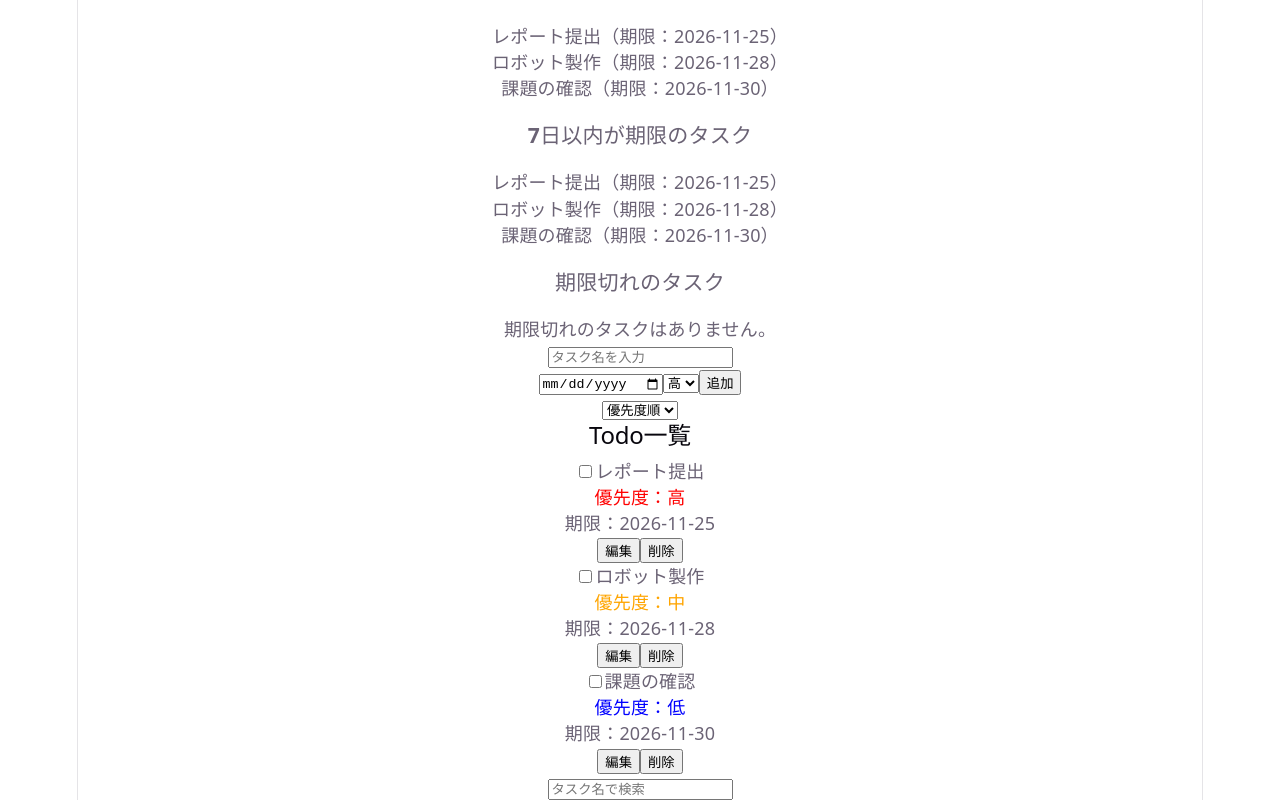
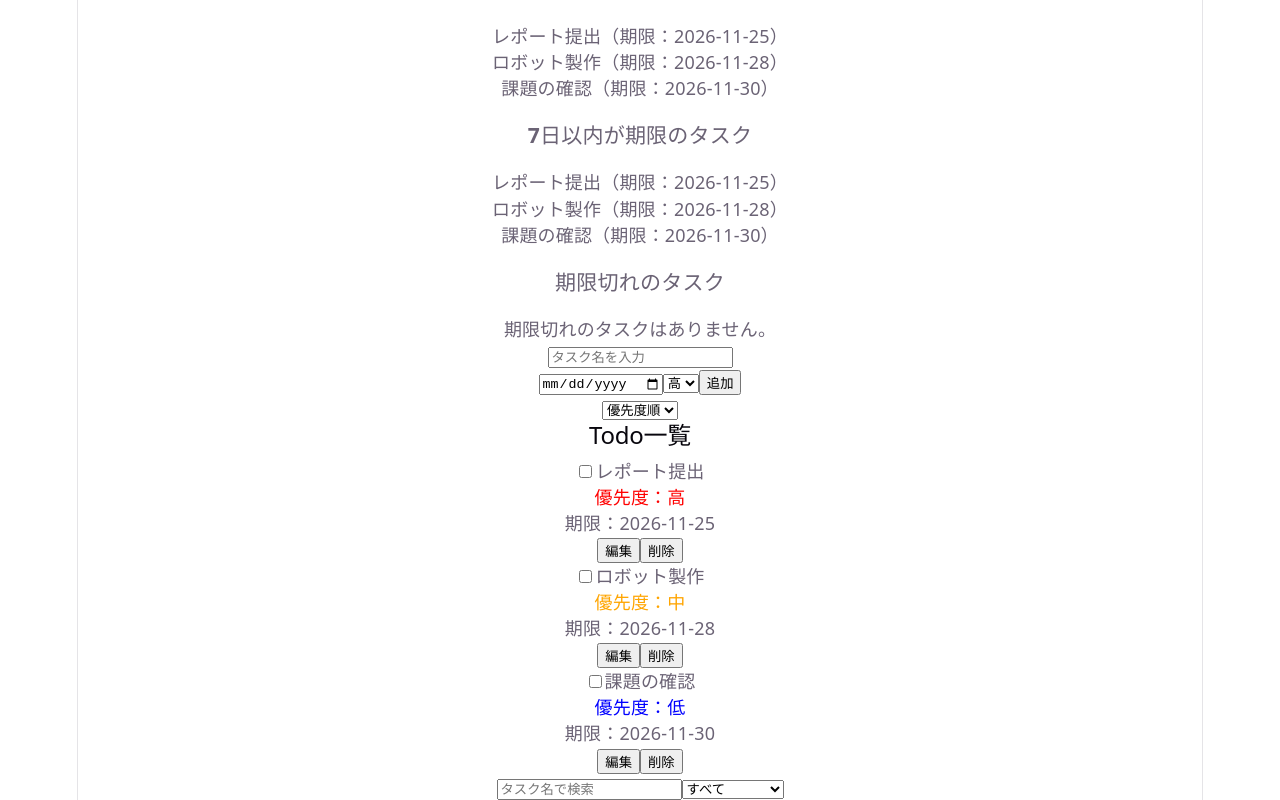
Before and after one commit to zassou-robo/MyToDo_App, a React (Vite) app: page / in a window 1280 px wide. Shown: the part 276-1076 px from the top of the page. Built offline with nearby package versions, Linux system fonts and the light colour scheme.

Commit message:
完了、未完了などのフィルターを追加

```diff
--- a/src/App.tsx
+++ b/src/App.tsx
@@ -55,6 +55,7 @@ function App() {
   const [priority, setPriority] = useState(1);
   const [sortType, setSortType] = useState("priority");
   const [searchText, setSearchText] = useState("");
+  const [filterType, setFilterType] = useState("all");
 
   const addTodo = () => {
     if (title.trim() === "") {
@@ -115,9 +116,19 @@ function App() {
 
     return 0;
   });
-  const filteredTodos = sortedTodos.filter(todo =>
-    todo.title.toLowerCase().includes(searchText.toLowerCase())
-  );
+  const filteredTodos = sortedTodos
+    .filter(todo =>
+      todo.title.toLowerCase().includes(searchText.toLowerCase())
+    )
+    .filter(todo => {
+      if (filterType === "incomplete") {
+        return !todo.completed;
+      }
+      if (filterType === "completed") {
+        return todo.completed;
+      }
+      return true;
+  });
 
   const updateTodo = (
   id: number,
@@ -205,6 +216,14 @@ function App() {
         onChange={(event) => setSearchText(event.target.value)}
         placeholder="タスク名で検索"
       />
+      <select
+        value={filterType}
+        onChange={(event) => setFilterType(event.target.value)}
+      >
+        <option value="all">すべて</option>
+        <option value="incomplete">未完了のみ</option>
+        <option value="completed">完了済みのみ</option>
+      </select>
     </main>
   );
 }
```
